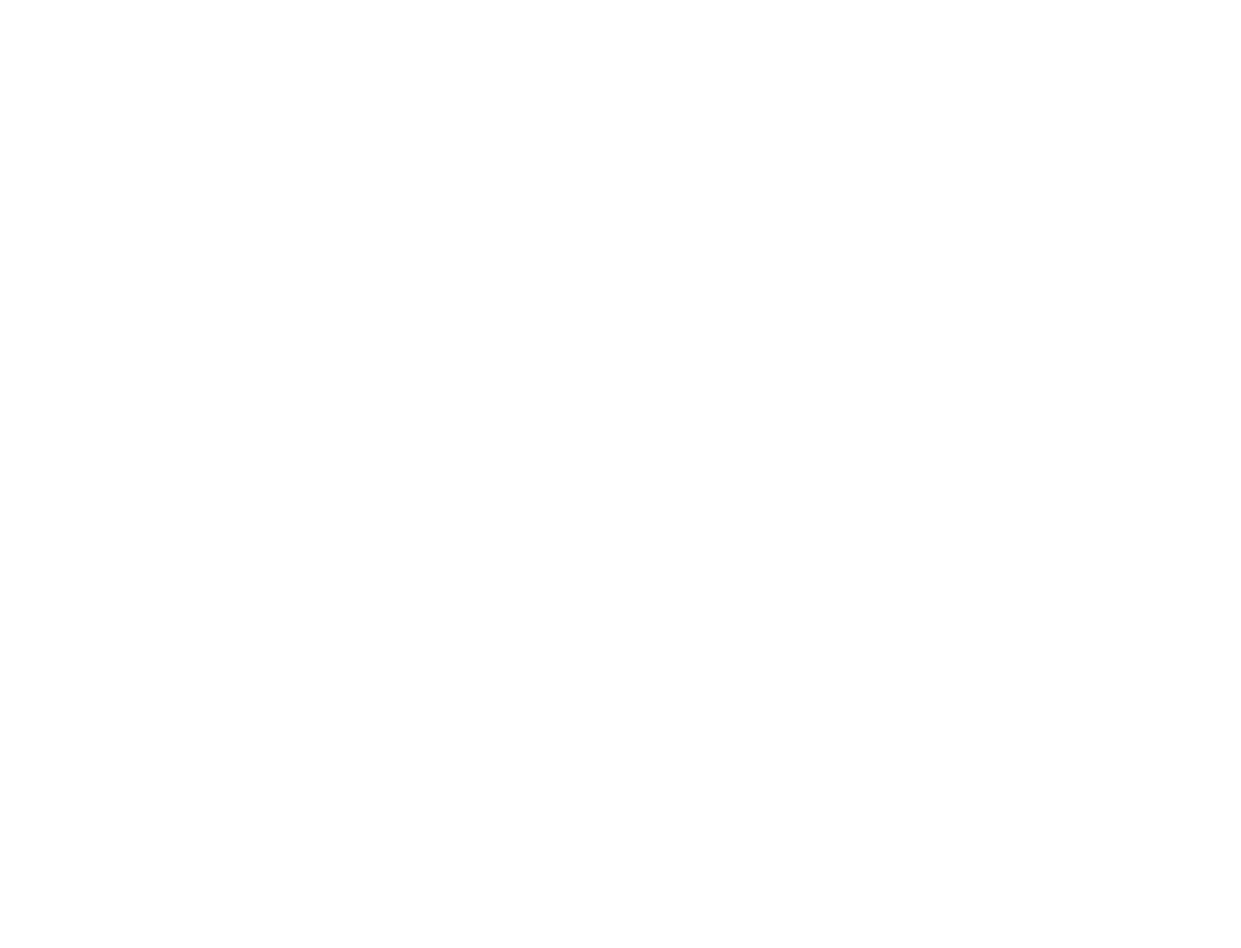
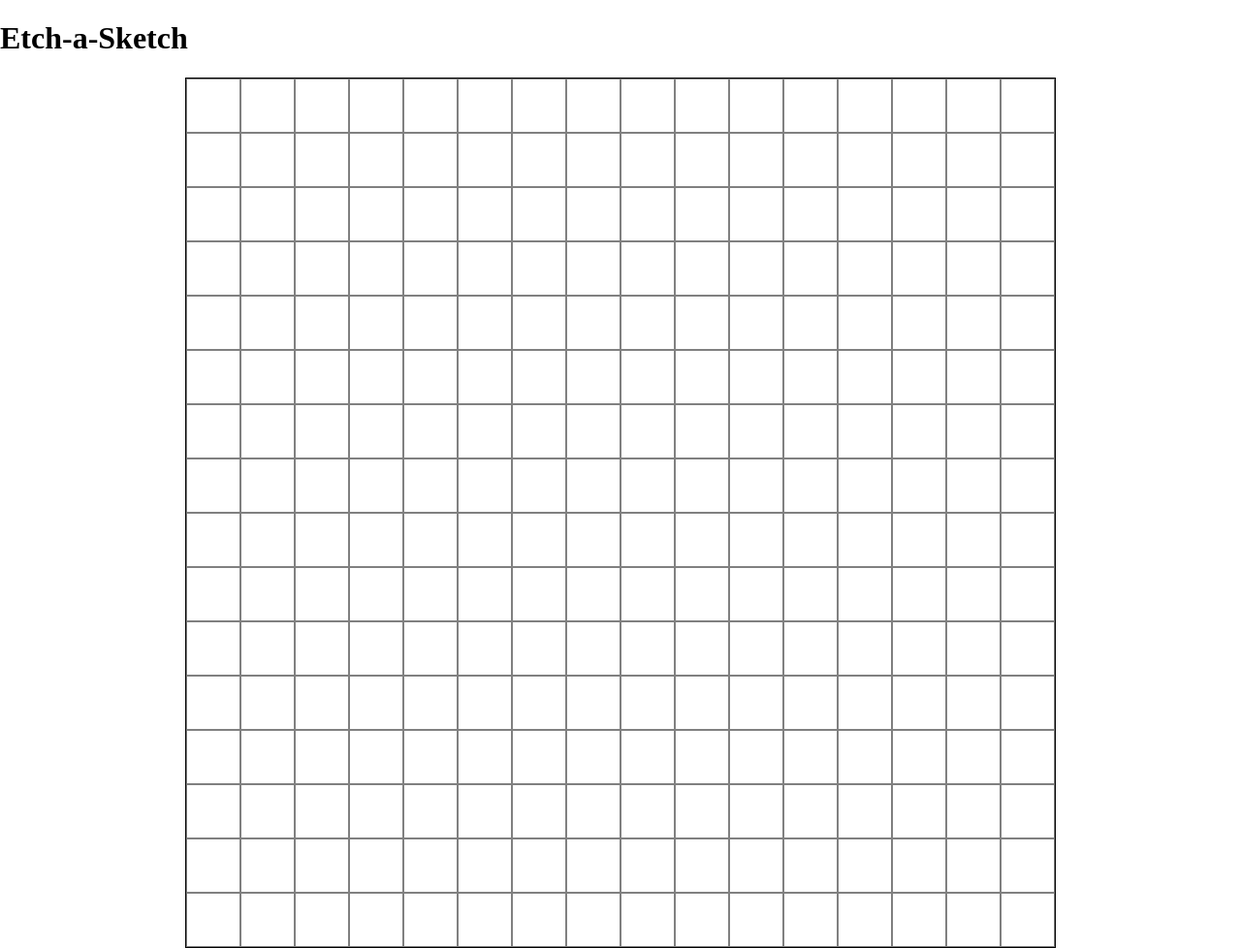
Before and after one commit to Dezertman1/odin-etchasketch, a plain HTML site: page index.html in a window 1280 px wide. Shown: the whole page at 97% size. Before the commit the page ends 800 px from the top, so only its background shows below. Drawn offline with Linux system fonts and the light colour scheme.

Commit message:
Add canvas generation and modular cell size

```diff
--- a/index.html
+++ b/index.html
@@ -1,15 +1,16 @@
 <!DOCTYPE html>
 <html>
-    <head>
-        <meta charset="utf-8">
-        <meta http-equiv="X-UA-Compatible" content="IE=edge">
-        <title>Etch-a-Sketch</title>
-        <meta name="description" content="">
-        <meta name="viewport" content="width=device-width, initial-scale=1">
-        <link rel="stylesheet" href="">
-        <script src="index.js" async defer></script>
-    </head>
-    <body>
-
-    </body>
+  <head>
+    <meta charset="utf-8" />
+    <meta http-equiv="X-UA-Compatible" content="IE=edge" />
+    <title>Etch-a-Sketch</title>
+    <meta name="description" content="" />
+    <meta name="viewport" content="width=device-width, initial-scale=1" />
+    <link rel="stylesheet" href="styles.css" />
+    <script src="index.js" defer></script>
+  </head>
+  <body>
+    <h1>Etch-a-Sketch</h1>
+    <div id="gridcontainer"></div>
+  </body>
 </html>
--- a/index.js
+++ b/index.js
@@ -0,0 +1,19 @@
+const gridContainer = document.querySelector('#gridcontainer');
+
+function makeGrid(rows, collumns) {
+  const cellSize = gridContainer.clientWidth / collumns;
+  console.log('Cellsize: ' + cellSize);
+  for (let i = 0; i < rows * collumns; i++) {
+    const cell = document.createElement('div');
+    cell.classList.add('cell');
+    cell.style.width = `${cellSize}px`;
+    cell.style.height = `${cellSize}px`;
+    cell.addEventListener('mouseover', () => {
+      cell.style.backgroundColor = 'black';
+    });
+    gridContainer.appendChild(cell);
+    console.log('Created div');
+  }
+}
+
+makeGrid(16, 16);
--- a/styles.css
+++ b/styles.css
@@ -0,0 +1,17 @@
+body {
+    margin: 0;
+  }
+
+#gridcontainer {
+    display: flex;
+    flex-wrap: wrap;
+    width: 70vw;
+    height: 70vw;
+    border: 1px solid black;
+    margin: auto;
+}
+
+.cell {
+    border: 1px solid gray;
+    box-sizing: border-box;
+}
```
